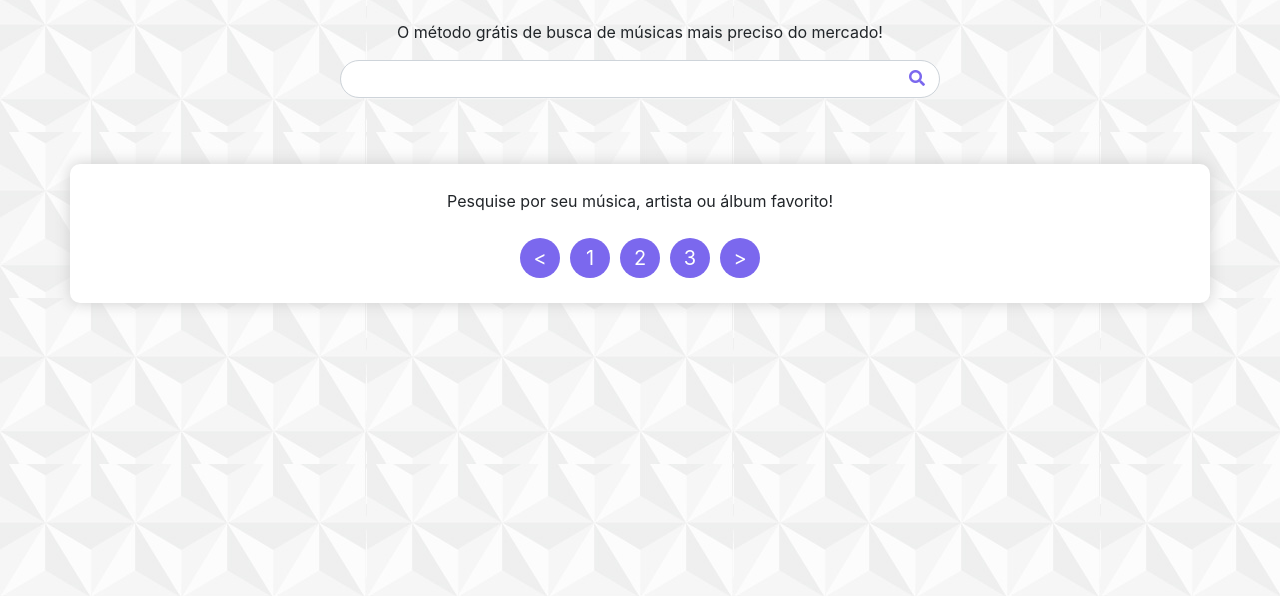
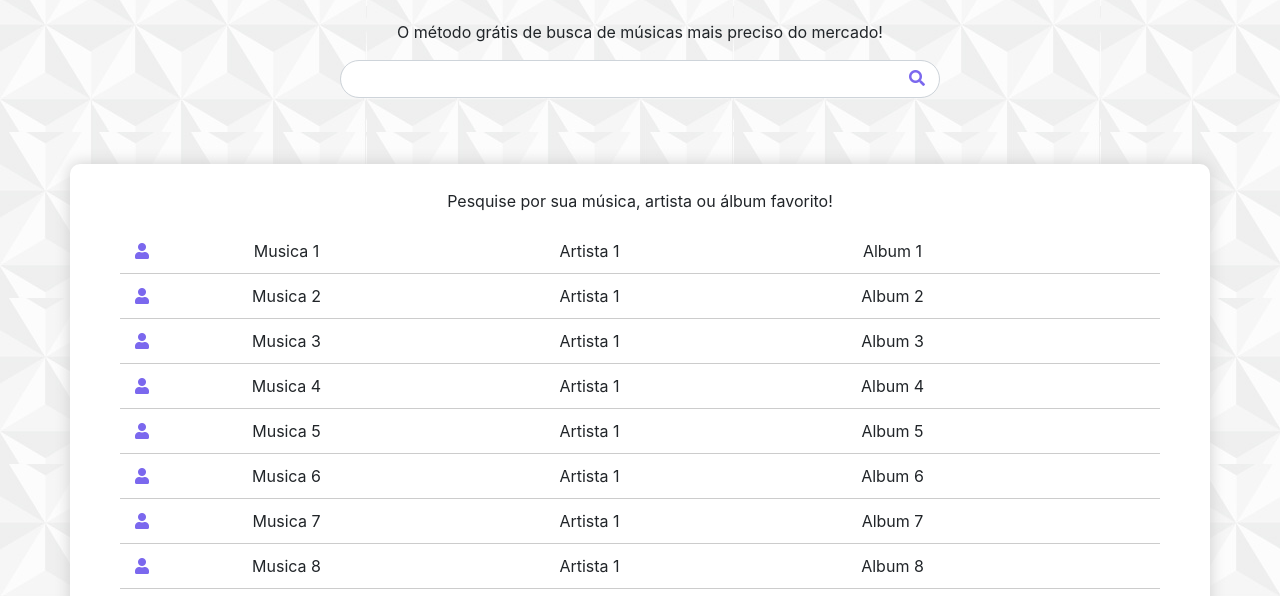
Before and after one commit to Aleixxor/itunes-search, a plain HTML site: page views/index.html in a window 1280 px wide. Shown: the part 200-796 px from the top of the page. Drawn offline with Linux system fonts and the light colour scheme; some packages are replaced by stand-ins of ours.

Commit message:
Finalizacao exibicao resultados e paginacao

```diff
--- a/js/scripts.js
+++ b/js/scripts.js
@@ -2,13 +2,55 @@ var routes = angular.module('itunesSearch', ['ui.router']);
 
 routes.config(function($stateProvider){
 
-
     var response = {
         name: 'response',
-        url: '/testUrl',
-        templateUrl: '../views/template/response.html'
-    }
+        url: '/pagina',
+    };
 
     $stateProvider.state(response);
 
 });
+
+angular.module("itunesSearch").controller("itunesSearchCtrl", function($scope){
+    $scope.loadResults = loadResults;
+
+    _result = [
+        {musica: "Musica 1", artista: "Artista 1", album: "Album 1"},
+        {musica: "Musica 2", artista: "Artista 1", album: "Album 2"},
+        {musica: "Musica 3", artista: "Artista 1", album: "Album 3"},
+        {musica: "Musica 4", artista: "Artista 1", album: "Album 4"},
+        {musica: "Musica 5", artista: "Artista 1", album: "Album 5"},
+        {musica: "Musica 6", artista: "Artista 1", album: "Album 6"},
+        {musica: "Musica 7", artista: "Artista 1", album: "Album 7"},
+        {musica: "Musica 8", artista: "Artista 1", album: "Album 8"},
+        {musica: "Musica 9", artista: "Artista 1", album: "Album 9"},
+        {musica: "Musica 10", artista: "Artista 1", album: "Album 10"},
+        {musica: "Musica 11", artista: "Artista 1", album: "Album 11"},
+        {musica: "Musica 12", artista: "Artista 1", album: "Album 12"},
+        {musica: "Musica 13", artista: "Artista 1", album: "Album 1"},
+        {musica: "Musica 14", artista: "Artista 1", album: "Album 2"},
+        {musica: "Musica 15", artista: "Artista 1", album: "Album 3"},
+        {musica: "Musica 16", artista: "Artista 1", album: "Album 4"},
+        {musica: "Musica 17", artista: "Artista 1", album: "Album 5"},
+        {musica: "Musica 18", artista: "Artista 1", album: "Album 6"},
+        {musica: "Musica 19", artista: "Artista 1", album: "Album 7"},
+        {musica: "Musica 20", artista: "Artista 1", album: "Album 8"},
+        {musica: "Musica 21", artista: "Artista 1", album: "Album 9"},
+        {musica: "Musica 22", artista: "Artista 1", album: "Album 10"},
+        {musica: "Musica 23", artista: "Artista 1", album: "Album 11"},
+        {musica: "Musica 24", artista: "Artista 1", album: "Album 12"}
+    ];
+
+    $scope.result = _result;
+
+    var _val = ($scope.result.length % 10 ? 1 : 0)
+    var _limitTo = Math.round($scope.result.length/10+_val);
+    $scope.paginacao = [];
+    for(var _c = 0; _c < _limitTo; _c++){$scope.paginacao.push(_c+1);}
+
+    function loadResults(_pagina)
+    {
+        console.log(_pagina);
+        $scope.result = _result.slice(_pagina*10,_pagina*10+10);
+    }
+});
--- a/views/index.html
+++ b/views/index.html
@@ -27,112 +27,25 @@
 
     </div>
 
-    <div class="container results-box">
+    <div class="container results-box" ng-controller="itunesSearchCtrl">
+        <ui-view id="finalForm">
+            <p class="pre-search">Pesquise por sua música, artista ou álbum favorito!</p>
             <ul>
-            <ui-view>
-                <p class="pre-search">
-                    Pesquise por seu música, artista ou álbum favorito!
-                </p>
-            </ui-view>
-            <!-- <li>
+                <li ng-repeat="musica in result | limitTo:10">
                     <a href="">
                         <i class="fa fa-user f-left"></i>
-                    <p class="song f-left">Grenade</p>
-                    <p class="artist f-left">Bruno Mars</p>
-                    <p class="album f-left">Doo-Wops & Hooligans</p>
+                        <p class="song f-left">{{musica.musica}}</p>
+                        <p class="artist f-left">{{musica.artista}}</p>
+                        <p class="album f-left">{{musica.album}}</p>
                         <div class="clear"></div>
                     </a>
                 </li>
-            <li>
-                <a href="">
-                    <i class="fa fa-user f-left"></i>
-                    <p class="song f-left">Grenade</p>
-                    <p class="artist f-left">Bruno Mars</p>
-                    <p class="album f-left">Doo-Wops & Hooligans</p>
-                    <div class="clear"></div>
-                </a>
-            </li>
-            <li>
-                <a href="">
-                    <i class="fa fa-user f-left"></i>
-                    <p class="song f-left">Grenade</p>
-                    <p class="artist f-left">Bruno Mars</p>
-                    <p class="album f-left">Doo-Wops & Hooligans</p>
-                    <div class="clear"></div>
-                </a>
-            </li>
-            <li>
-                <a href="">
-                    <i class="fa fa-user f-left"></i>
-                    <p class="song f-left">Grenade</p>
-                    <p class="artist f-left">Bruno Mars</p>
-                    <p class="album f-left">Doo-Wops & Hooligans</p>
-                    <div class="clear"></div>
-                </a>
-            </li>
-            <li>
-                <a href="">
-                    <i class="fa fa-user f-left"></i>
-                    <p class="song f-left">Grenade</p>
-                    <p class="artist f-left">Bruno Mars</p>
-                    <p class="album f-left">Doo-Wops & Hooligans</p>
-                    <div class="clear"></div>
-                </a>
-            </li>
-            <li>
-                <a href="">
-                    <i class="fa fa-user f-left"></i>
-                    <p class="song f-left">Grenade</p>
-                    <p class="artist f-left">Bruno Mars</p>
-                    <p class="album f-left">Doo-Wops & Hooligans</p>
-                    <div class="clear"></div>
-                </a>
-            </li>
-            <li>
-                <a href="">
-                    <i class="fa fa-user f-left"></i>
-                    <p class="song f-left">Grenade</p>
-                    <p class="artist f-left">Bruno Mars</p>
-                    <p class="album f-left">Doo-Wops & Hooligans</p>
-                    <div class="clear"></div>
-                </a>
-            </li>
-            <li>
-                <a href="">
-                    <i class="fa fa-user f-left"></i>
-                    <p class="song f-left">Grenade</p>
-                    <p class="artist f-left">Bruno Mars</p>
-                    <p class="album f-left">Doo-Wops & Hooligans</p>
-                    <div class="clear"></div>
-                </a>
-            </li>
-            <li>
-                <a href="">
-                    <i class="fa fa-user f-left"></i>
-                    <p class="song f-left">Grenade</p>
-                    <p class="artist f-left">Bruno Mars</p>
-                    <p class="album f-left">Doo-Wops & Hooligans</p>
-                    <div class="clear"></div>
-                </a>
-            </li>
-            <li>
-                <a href="">
-                    <i class="fa fa-user f-left"></i>
-                    <p class="song f-left">Grenade</p>
-                    <p class="artist f-left">Bruno Mars</p>
-                    <p class="album f-left">Doo-Wops & Hooligans</p>
-                    <div class="clear"></div>
-                </a>
-            </li> -->
             </ul>
+        </ui-view>
 
         <div class="pagination">
             <div>
-                <a href=""><</a>
-                <a href="">1</a>
-                <a href="">2</a>
-                <a href="">3</a>
-                <a href="">></a>
+                <a ng-repeat="pagina in paginacao" ng-click="loadResults($index)" href="">{{pagina}}</a>
                 <div class="clear"></div>
             </div>
         </div>
```
Also changed, not shown: views/template/response.html (+1 -1 lines). Lines whose indentation alone changed are shown as unchanged.
